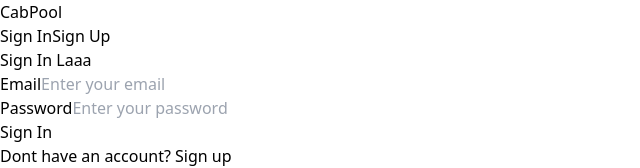
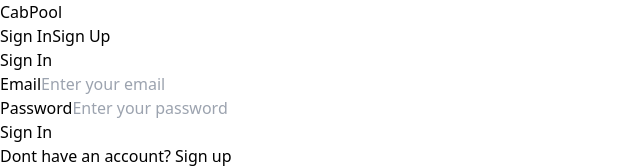
Before and after one commit to Bambo0st/CabPool, a React (Vite) app in the folder client/: page /signin in a window 1280 px wide. Shown: the top 168 px of the page, without its empty margins (0-640 px from the left). Built offline with nearby package versions, Linux system fonts and the light colour scheme; no server answers.

Commit message:
Testing pods

```diff
--- a/client/src/components/SignInPage.jsx
+++ b/client/src/components/SignInPage.jsx
@@ -54,7 +54,7 @@ const SignInPage = () => {
   return (
     <div className="min-h-screen flex items-center justify-center bg-gray-50">
       <div className="bg-white p-8 rounded-lg shadow-lg w-96">
-        <h2 className="text-2xl font-semibold text-center text-gray-700 mb-6">Sign In Laaa</h2>
+        <h2 className="text-2xl font-semibold text-center text-gray-700 mb-6">Sign In </h2>
         <form onSubmit={handleSubmit}>
           <div className="mb-4">
             <label htmlFor="email" className="block text-sm font-medium text-gray-600">Email</label>
```
